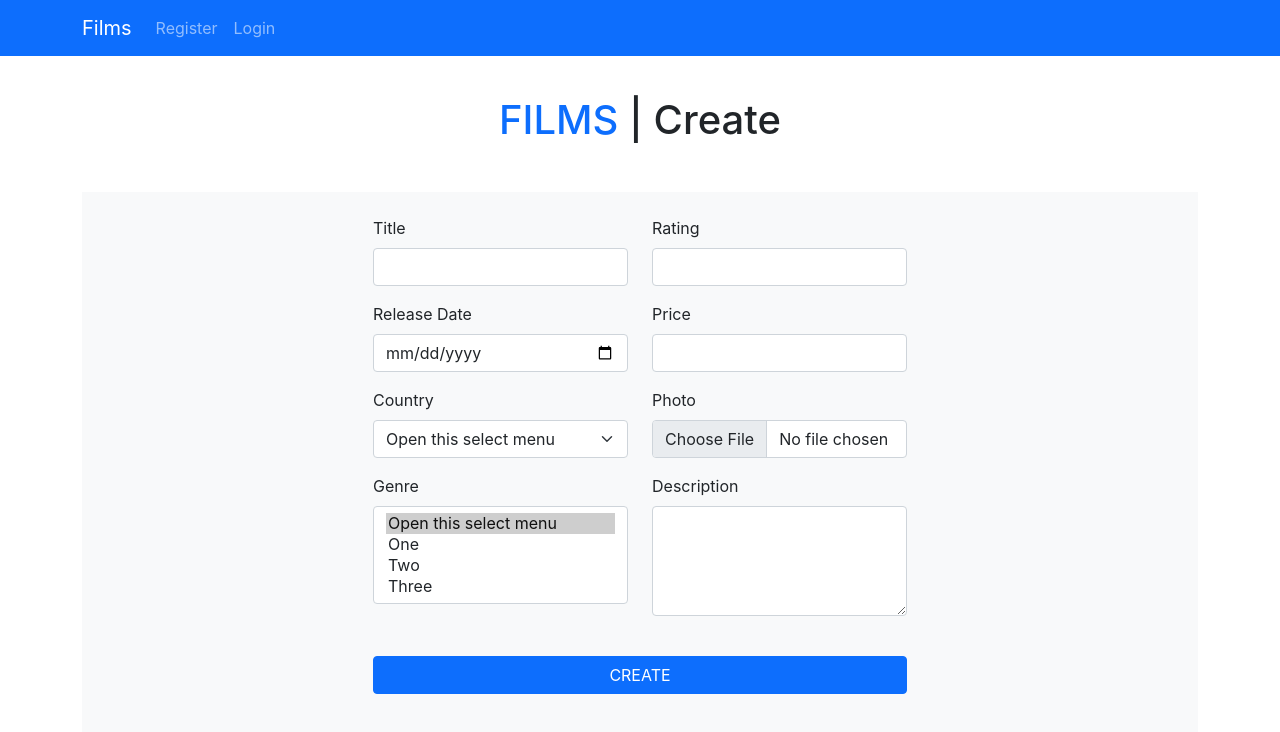
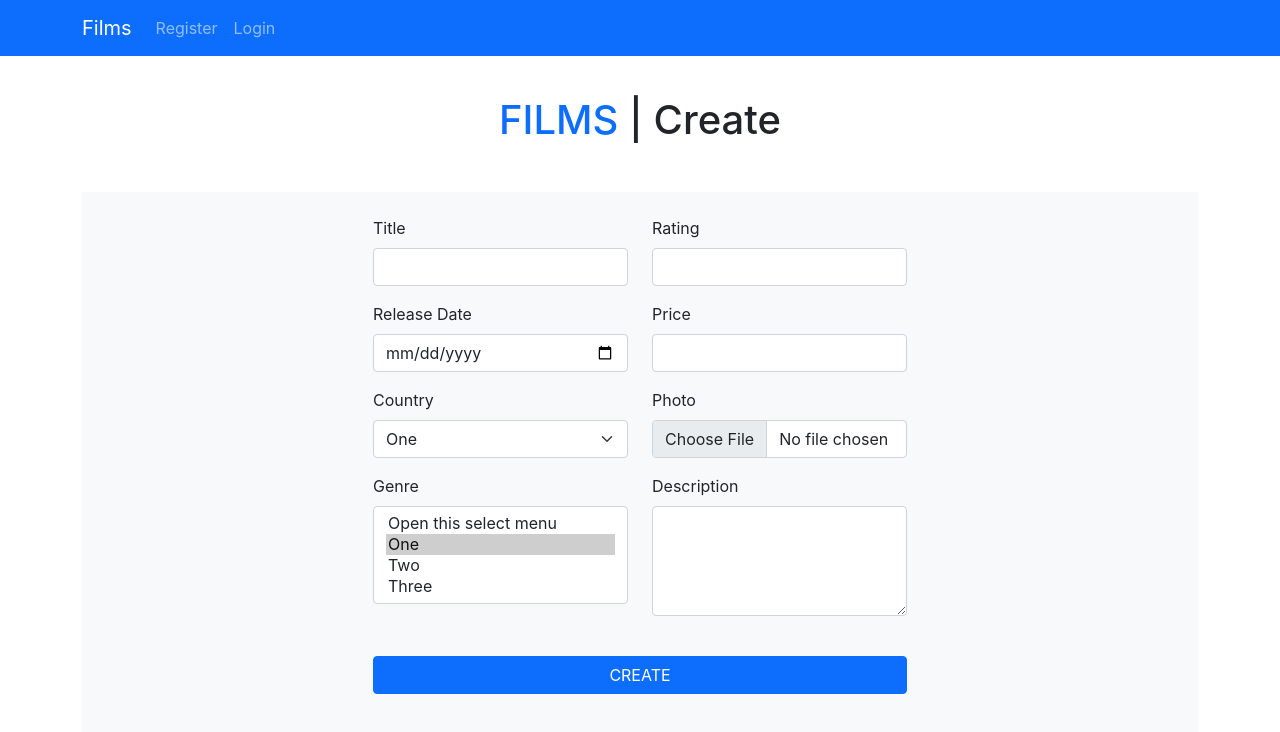
Before and after one commit to DoniAbeje/hire-vibes-assignment-frontend, a Next.js app: page /films/create in a window 1280 px wide. Shown: the top 732 px of the page. Built offline with nearby package versions, Linux system fonts and the light colour scheme.

Commit message:
set default value for select elements

```diff
--- a/pages/films/create.js
+++ b/pages/films/create.js
@@ -26,12 +26,8 @@ export default function CreateFilm() {
               <label htmlFor="country-input" className="form-label mt-3">
                 Country
               </label>
-              <select
-                className="form-select"
-                id="country-input"
-                aria-label="Default select"
-              >
-                <option selected>Open this select menu</option>
+              <select className="form-select" id="country-input" defaultValue="1">
+                <option>Open this select menu</option>
                 <option value="1">One</option>
                 <option value="2">Two</option>
                 <option value="3">Three</option>
@@ -43,10 +39,10 @@ export default function CreateFilm() {
               <select
                 className="form-select"
                 id="genre-input"
-                multiple="multiple"
-                aria-label="Default select"
+                multiple
+                defaultValue={["1"]}
               >
-                <option selected>Open this select menu</option>
+                <option>Open this select menu</option>
                 <option value="1">One</option>
                 <option value="2">Two</option>
                 <option value="3">Three</option>
@@ -77,7 +73,11 @@ export default function CreateFilm() {
               <label htmlFor="photo-input" className="form-label mt-3">
                 Photo
               </label>
-              <input className="form-control" type="file" id="photo-input"></input>
+              <input
+                className="form-control"
+                type="file"
+                id="photo-input"
+              ></input>
               <label htmlFor="description-input" className="form-label mt-3">
                 Description
               </label>
```
